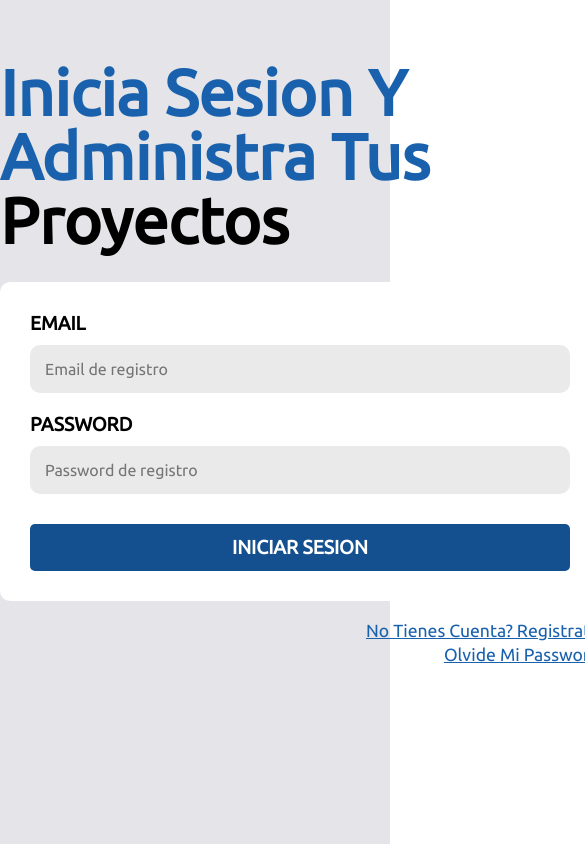
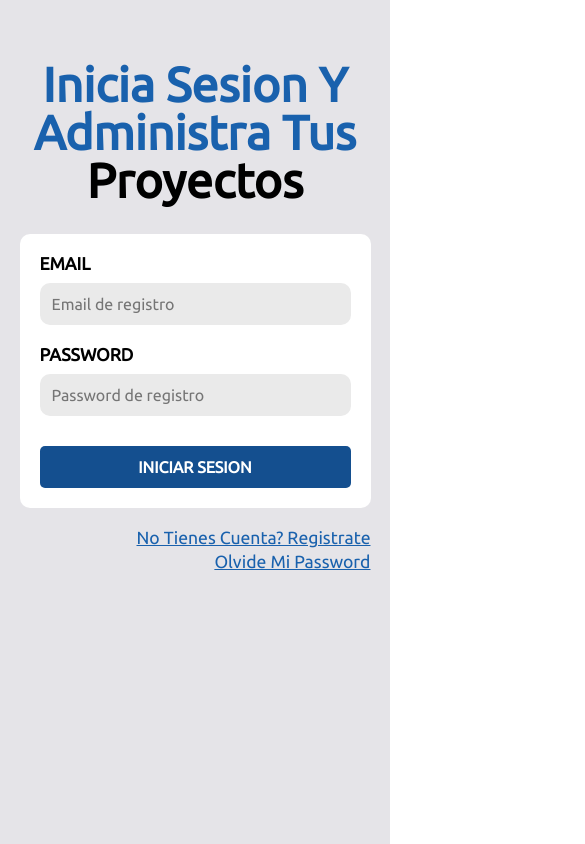
Before and after one commit to danielurz/uptask_frontend, a React (Vite) app: page / in a window 390 px wide. Shown: the whole page, 585 px wide, since content can reach past the window. Built offline with nearby package versions, Linux system fonts and the light colour scheme.

Commit message:
adding mqs

```diff
--- a/src/functions/functions.js
+++ b/src/functions/functions.js
@@ -16,8 +16,8 @@ export const autenticacion = async dispatch => {
             }
         }).then(res => res.json())
 
-        if (response.error) return console.log(response.error)
-        if (response.serverError) return console.log(`Server Error: ${response.serverError}`)
+        if (response?.error) return console.log(response.error)
+        if (response?.serverError) return console.log(`Server Error: ${response.serverError}`)
 
         dispatch(updateUserData(response))
         if (response?._id) fetchingProjects(dispatch,response._id)
--- a/src/styles/public.scss
+++ b/src/styles/public.scss
@@ -84,3 +84,51 @@ $darkblue: #144f8f;
         }
     }
 }
+
+// Responsive Media Queries
+@media (max-width: 768px) {
+    #Login, #Registro, #OlvidePassword, #NuevoPassword {
+        width: 90%;
+        .hero p {
+            text-align: center;
+        }
+    }
+}
+
+@media (max-width: 600px) {
+    #Login, #Registro, #OlvidePassword, #NuevoPassword {
+        .hero p {
+            font-size: 3.5em;
+        }
+        form {
+            padding: 20px;
+            // font-size: 0.9em;
+        }
+        .smtBtn {
+            font-size: 1em;
+        }
+    }
+}
+
+@media (max-width: 480px) {
+    #Login, #Registro, #OlvidePassword, #NuevoPassword {
+        .hero p {
+            font-size: 3em;
+        }
+        form {
+            // padding: 15px;
+            // font-size: 0.8em;
+            .field {
+                label {
+                    font-size: 1.1em;
+                }
+                input {
+                    padding: 12px;
+                }
+            }
+            .smtBtn {
+                font-size: 1em;
+            }
+        }
+    }
+}
```
